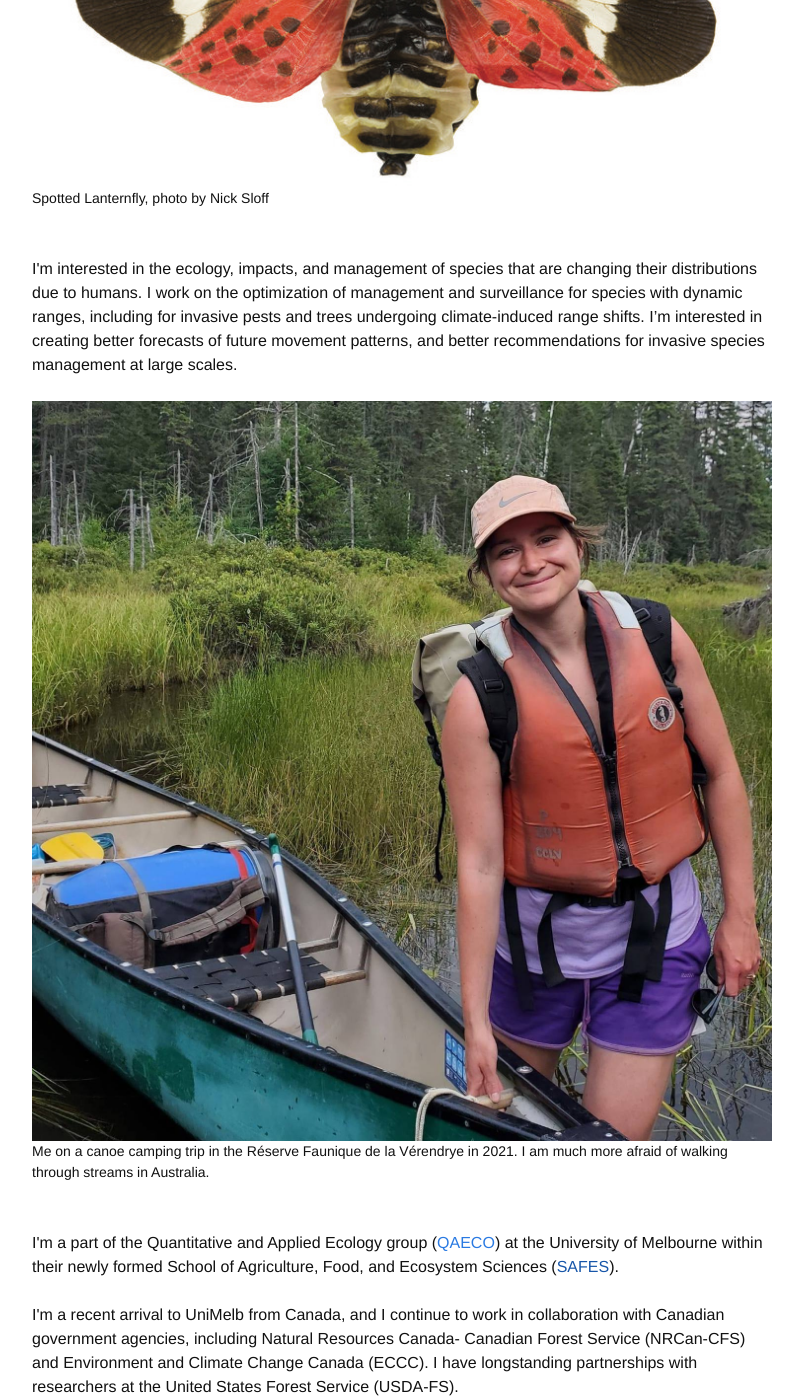
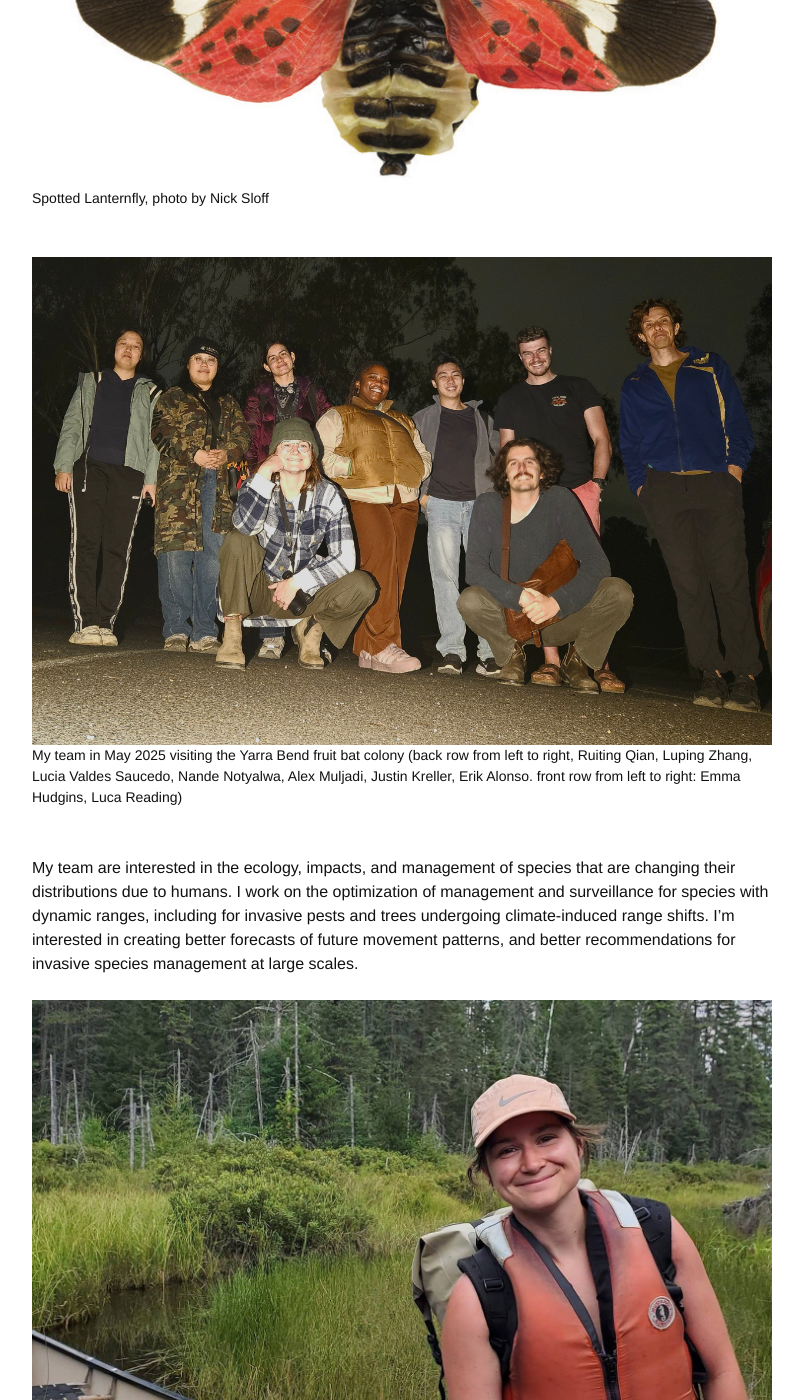
Before and after one commit to emmajhudgins/emmajhudgins.github.io, a Jekyll site: the page built from index.html, in a window 1280 px wide and 1400 px high, scrolled down 389 px. Shown: the whole window, without its empty margins (238-1041 px from the left). Built offline with Jekyll 4.4.1, drawn with Linux system fonts in a browser that asks for light colours; nearby versions of some CDN libraries; some web fonts are replaced; some of the changed text lies outside the part shown.

Commit message:
new pics

```diff
--- a/index.html
+++ b/index.html
@@ -4,7 +4,13 @@ layout: default
 <img src="assets/SLF.jpg" alt="image of Spotted Lanternfly (Nick Sloff)" class="center-fit">
 <figcaption>Spotted Lanternfly, photo by Nick Sloff</figcaption>
 <br><br>
-I'm interested in the ecology, impacts, and management of species that are changing their distributions due to humans. I work on the optimization of management and surveillance for species with dynamic ranges, including for invasive pests and trees undergoing climate-induced range shifts. I’m interested in creating better forecasts of future movement patterns, and better recommendations for invasive species management at large scales. <br><br>
+
+<img src="assets/team_pic.jpg" alt="my team in May 2025 visiting the Yarra Bend fruit bat colony (back row from left to right, Ruiting Qian, Luping Zhang, Lucia Valdes Saucedo, Nande Notyalwa, Alex Muljadi, Justin Kreller, Erik Alonso. front row from left to right: Emma Hudgins, Luca Reading)" class="center-fit">
+<figcaption> My team in May 2025 visiting the Yarra Bend fruit bat colony (back row from left to right, Ruiting Qian, Luping Zhang, Lucia Valdes Saucedo, Nande Notyalwa, Alex Muljadi, Justin Kreller, Erik Alonso. front row from left to right: Emma Hudgins, Luca Reading)</figcaption>
+<br><br>
+
+My team are interested in the ecology, impacts, and management of species that are changing their distributions due to humans. I work on the optimization of management and surveillance for species with dynamic ranges, including for invasive pests and trees undergoing climate-induced range shifts. I’m interested in creating better forecasts of future movement patterns, and better recommendations for invasive species management at large scales. <br><br>
+
 
 <img src="assets/avatar.jpg" alt="me walking alongside a canoe full of camping gear" class="center-fit">
 <figcaption>Me on a canoe camping trip in the Réserve Faunique de la Vérendrye in 2021. I am much more afraid of walking through streams in Australia.</figcaption>
@@ -12,7 +18,7 @@ I'm interested in the ecology, impacts, and management of species that are chang
 
 I'm a part of the Quantitative and Applied Ecology group (<a href="https://qaeco.com">QAECO</a>) at the University of Melbourne within their newly formed School of Agriculture, Food, and Ecosystem Sciences (<a href="">SAFES</a>). <br><br>
 
-I'm a recent arrival to UniMelb from Canada, and I continue to work in collaboration with Canadian government agencies, including Natural Resources Canada- Canadian Forest Service (NRCan-CFS) and Environment and Climate Change Canada (ECCC). I have longstanding partnerships with researchers at the United States Forest Service (USDA-FS).<br><br>
+I was previously based in Canada, and I continue to work in collaboration with Canadian government agencies, including Natural Resources Canada- Canadian Forest Service (NRCan-CFS). I have longstanding partnerships with researchers at the United States Forest Service (USDA-FS).<br><br>
 
 I’m also a member of the <a href="https://www.researchgate.net/project/InvaCost-assessing-the-economic-costs-of-biological-invasions"> InvaCost project</a> - a living <a href="https://www.nature.com/articles/s41597-020-00586-z">database</a> and working group that quantifies the economic toll of invasive species<br><br>
 
```
Also changed, not shown: 02-rpeople.md (+8 -0 lines), assets/conf_pic.jpg (added), assets/team_pic.jpg (added).
